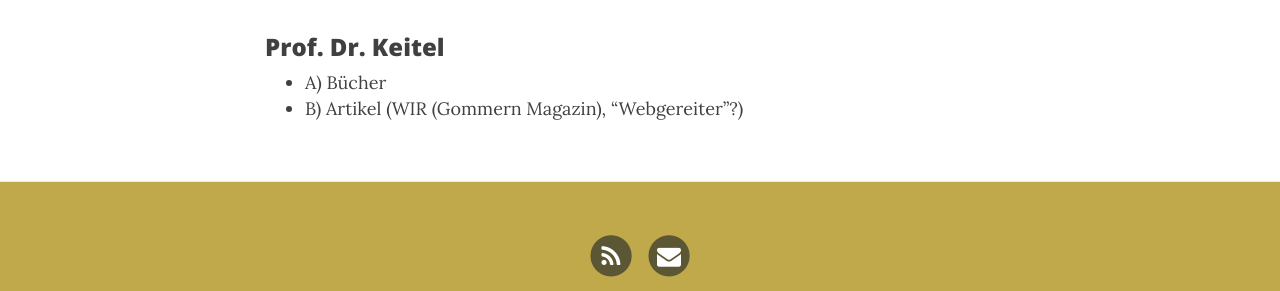
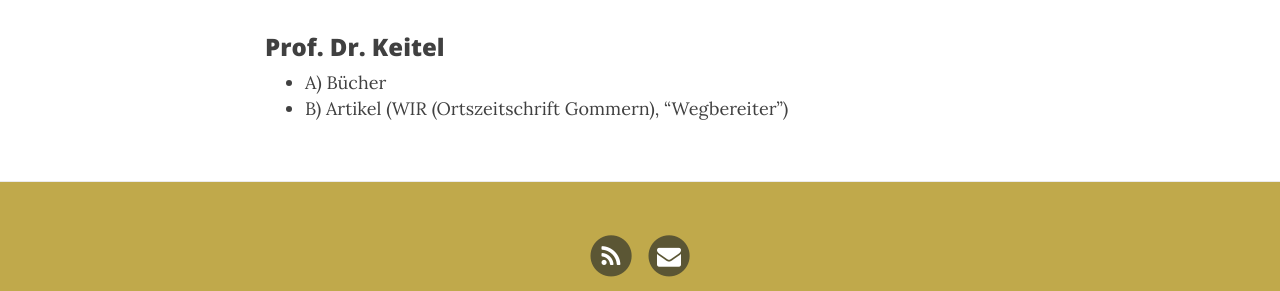
Before and after one commit to MedizinhistorischeSammlungVogelsang/WebSite, a Jekyll site: the page built from publikationen/hauptseite-publikationen.md, in a window 1280 px wide and 1070 px high. Shown: the part 655-946 px from the top of the window. Built offline with Jekyll 4.4.1, drawn with Linux system fonts in a browser that asks for light colours; nearby versions of some CDN libraries.

Commit message:
Update hauptseite-publikationen.md

```diff
--- a/publikationen/hauptseite-publikationen.md
+++ b/publikationen/hauptseite-publikationen.md
@@ -10,4 +10,4 @@ Die Website befindet sich noch im Aufbau. Vielen Dank für Ihre Geduld.
 
 
 - A) Bücher
-- B) Artikel (WIR (Gommern Magazin), "Webgereiter"?)
+- B) Artikel (WIR (Ortszeitschrift Gommern), "Wegbereiter")
```
